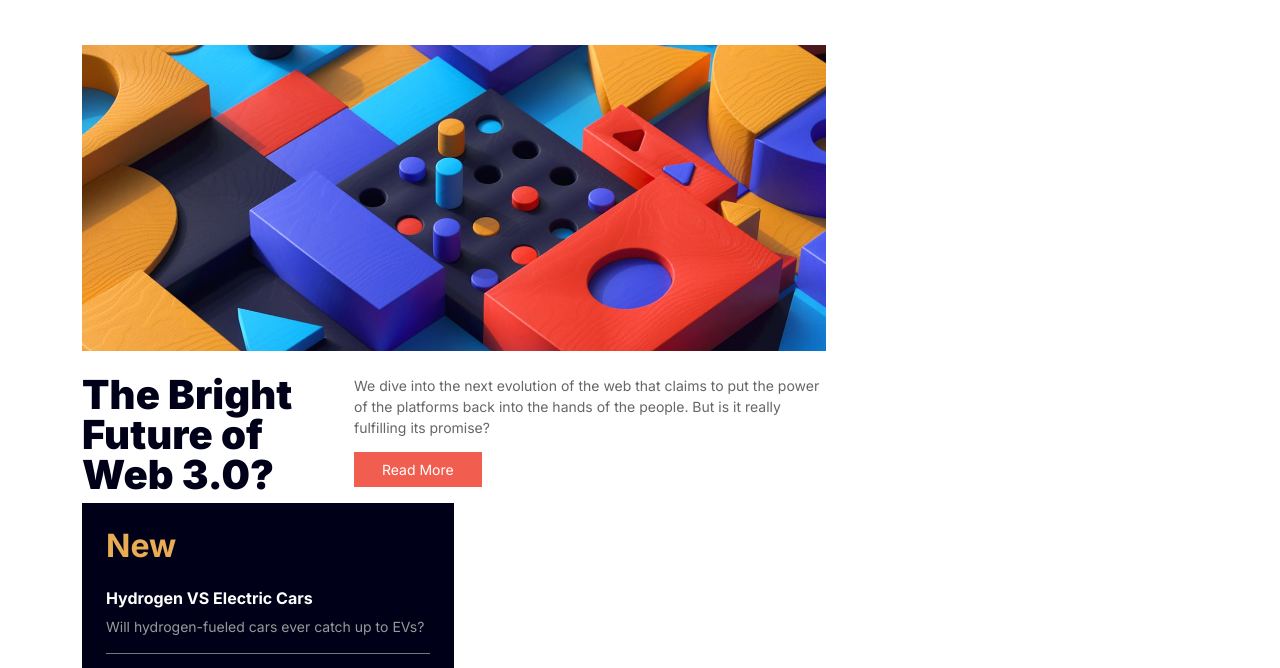
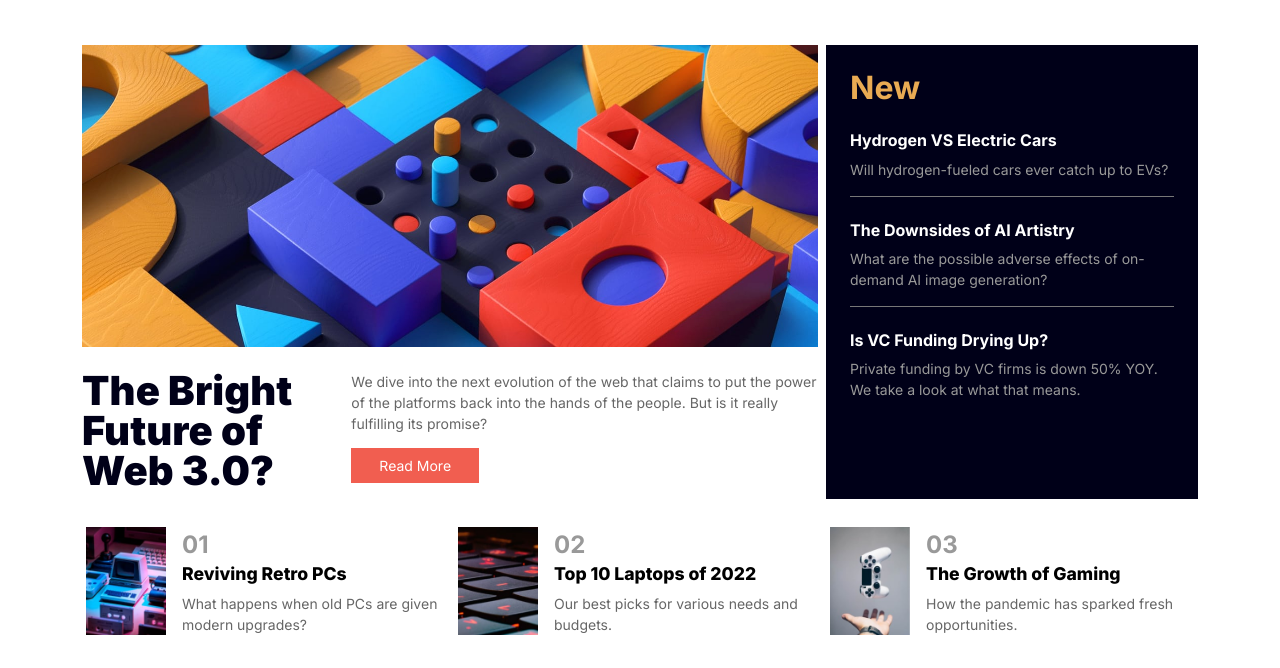
Before and after one commit to 3omarhassan1/News-Homepage-Frontend-Mentor, a plain HTML site: page index.html in a window 1280 px wide. Shown: the part 91-759 px from the top of the page. Drawn offline with Linux system fonts and the light colour scheme.

Commit message:
Add files via upload

```diff
--- a/index.html
+++ b/index.html
@@ -35,8 +35,8 @@
       </div>
     </header>
 
-    <div class="home mb-4">
-      <div class="first col-lg-8 d-flex flex-wrap">
+    <div class="d-flex flex-wrap home mb-4">
+      <div class="first pe-lg-2 col-lg-8 d-flex flex-wrap">
         <img src="assets/images/image-web-3-desktop.jpg" alt="" class="mb-4">
         <h1 class="col-lg-4 lh-1">
           The Bright Future of Web 3.0?
```
